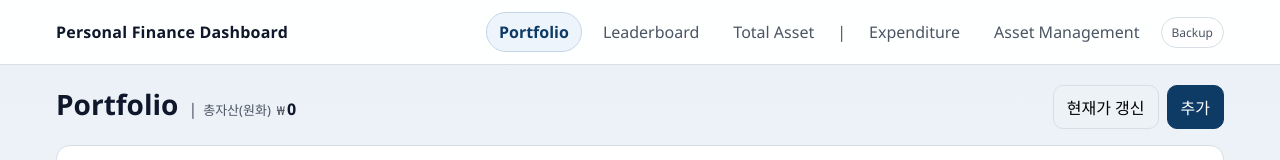
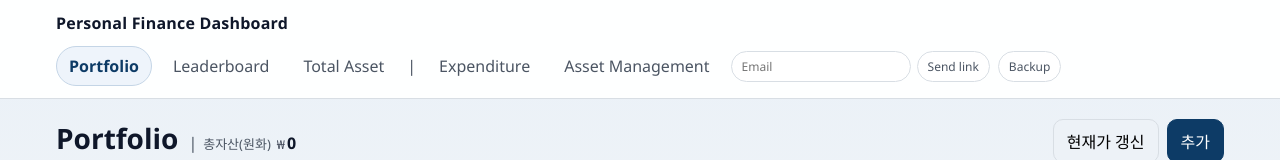
Before and after one commit to dongjin7363-cyber/East_Labs_Dashboard, a Next.js app: page /portfolio in a window 1280 px wide. Shown: the top 160 px of the page. Built offline with nearby package versions, Linux system fonts and the light colour scheme; no server answers.

Commit message:
add supabase email auth

```diff
--- a/app/globals.css
+++ b/app/globals.css
@@ -113,6 +113,43 @@ textarea {
 .top-nav-backup-button:hover {
   border-color: #c4d5e6;
   color: var(--brand);
+}
+
+.auth-wrap {
+  display: flex;
+  align-items: center;
+  gap: 6px;
+}
+
+.auth-user {
+  max-width: 180px;
+  overflow: hidden;
+  text-overflow: ellipsis;
+  white-space: nowrap;
+  color: var(--muted);
+  font-size: 12px;
+}
+
+.auth-form {
+  display: flex;
+  align-items: center;
+  gap: 6px;
+  flex-wrap: wrap;
+}
+
+.auth-email-input {
+  width: 180px;
+  border: 1px solid var(--line);
+  border-radius: 999px;
+  padding: 6px 10px;
+  background: #fff;
+  color: var(--text);
+  font-size: 12px;
+}
+
+.auth-message {
+  color: var(--muted);
+  font-size: 11px;
 }
 
 .page-header {
--- /dev/null
+++ b/components/AuthButton.tsx
@@ -0,0 +1,101 @@
+"use client";
+
+import { FormEvent, useEffect, useState } from "react";
+import type { Session } from "@supabase/supabase-js";
+import { supabase } from "@/lib/supabaseClient";
+
+export function AuthButton() {
+  const [session, setSession] = useState<Session | null>(null);
+  const [email, setEmail] = useState("");
+  const [isSending, setIsSending] = useState(false);
+  const [message, setMessage] = useState("");
+
+  useEffect(() => {
+    let mounted = true;
+
+    const loadSession = async () => {
+      const { data } = await supabase.auth.getSession();
+
+      if (mounted) {
+        setSession(data.session ?? null);
+      }
+    };
+
+    void loadSession();
+
+    const {
+      data: { subscription },
+    } = supabase.auth.onAuthStateChange((_event, nextSession) => {
+      setSession(nextSession);
+      setMessage("");
+    });
+
+    return () => {
+      mounted = false;
+      subscription.unsubscribe();
+    };
+  }, []);
+
+  const handleSendLink = async (event: FormEvent<HTMLFormElement>) => {
+    event.preventDefault();
+
+    const normalizedEmail = email.trim();
+
+    if (!normalizedEmail) {
+      setMessage("이메일을 입력하세요.");
+      return;
+    }
+
+    setIsSending(true);
+    setMessage("");
+
+    try {
+      const { error } = await supabase.auth.signInWithOtp({
+        email: normalizedEmail,
+        options: {
+          emailRedirectTo: window.location.origin,
+        },
+      });
+
+      if (error) {
+        setMessage(`전송 실패: ${error.message}`);
+        return;
+      }
+
+      setMessage("매직링크를 전송했습니다. 이메일을 확인하세요.");
+    } finally {
+      setIsSending(false);
+    }
+  };
+
+  const handleLogout = async () => {
+    await supabase.auth.signOut();
+  };
+
+  if (session) {
+    return (
+      <div className="auth-wrap">
+        <span className="auth-user">{session.user.email ?? "Logged in"}</span>
+        <button type="button" className="top-nav-backup-button" onClick={handleLogout}>
+          Logout
+        </button>
+      </div>
+    );
+  }
+
+  return (
+    <form className="auth-form" onSubmit={handleSendLink}>
+      <input
+        type="email"
+        className="auth-email-input"
+        value={email}
+        placeholder="Email"
+        onChange={(event) => setEmail(event.target.value)}
+      />
+      <button type="submit" className="top-nav-backup-button" disabled={isSending}>
+        {isSending ? "Sending..." : "Send link"}
+      </button>
+      {message ? <span className="auth-message">{message}</span> : null}
+    </form>
+  );
+}
--- a/components/TopNav.tsx
+++ b/components/TopNav.tsx
@@ -2,6 +2,7 @@
 
 import Link from "next/link";
 import { usePathname } from "next/navigation";
+import { AuthButton } from "@/components/AuthButton";
 import { exportPfBackup } from "@/lib/utils/backup";
 
 const NAV_ITEMS = [
@@ -53,6 +54,7 @@ export function TopNav() {
               );
             })}
           </nav>
+          <AuthButton />
           <button type="button" className="top-nav-backup-button" onClick={handleBackupClick}>
             Backup
           </button>
--- /dev/null
+++ b/lib/supabaseClient.ts
@@ -0,0 +1,6 @@
+import { createClient } from "@supabase/supabase-js";
+
+export const supabase = createClient(
+  process.env.NEXT_PUBLIC_SUPABASE_URL!,
+  process.env.NEXT_PUBLIC_SUPABASE_ANON_KEY!,
+);
--- a/package.json
+++ b/package.json
@@ -9,6 +9,7 @@
     "lint": "next lint"
   },
   "dependencies": {
+    "@supabase/supabase-js": "^2.97.0",
     "date-holidays": "^3.26.8",
     "iconv-lite": "^0.7.2",
     "lodash": "^4.17.23",
```
Also changed, not shown: 1 other file (tests, documents, lock files or other folders).
